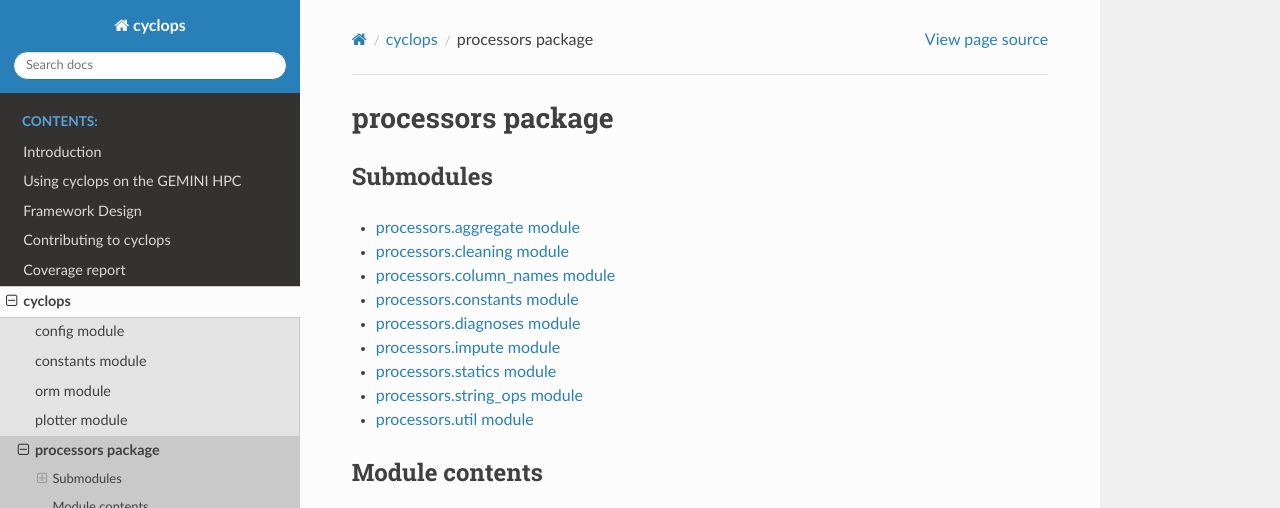
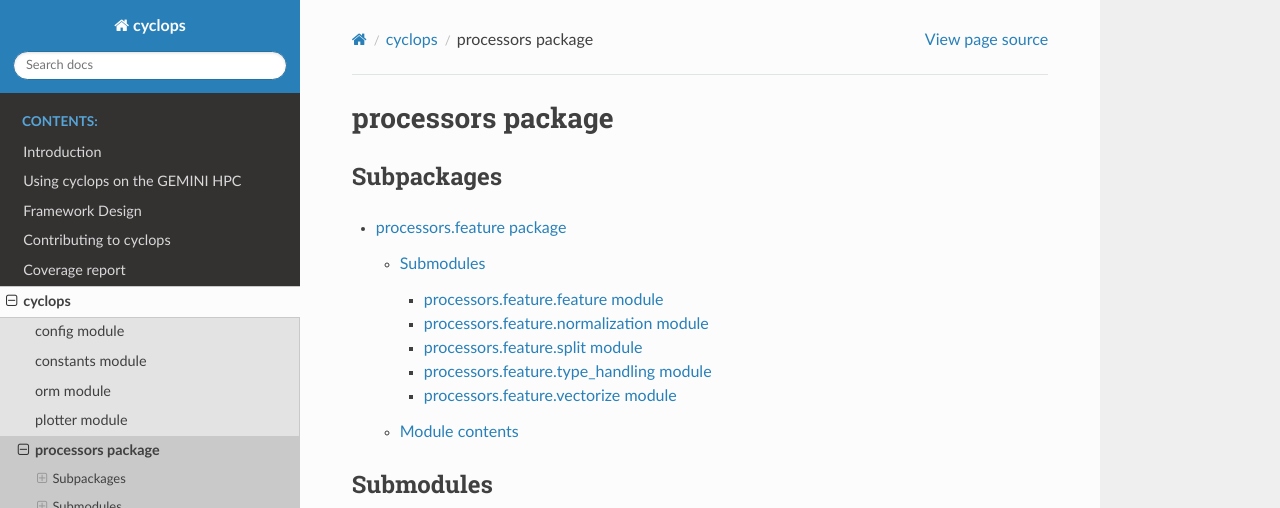
Before and after one commit to VectorInstitute/cyclops, a Sphinx documentation site: the page built from docs/source/reference/api/processors.rst, in a window 1280 px wide and 1109 px high, cut to the strip 0-508 px from the top of the window. Built offline with Sphinx 7.4.7 and the Read the Docs theme 2.0.0, drawn with Linux system fonts in a browser that asks for light colours.

Commit message:
Update docs for feature processing package

```diff
--- a/docs/source/conf.py
+++ b/docs/source/conf.py
@@ -17,6 +17,7 @@ import sys
 
 sys.path.insert(0, os.path.abspath("../../cyclops"))
 sys.path.insert(0, os.path.abspath("../../cyclops/processors"))
+sys.path.insert(0, os.path.abspath("../../cyclops/processors/feature"))
 sys.path.insert(0, os.path.abspath("../../cyclops/utils"))
 sys.path.insert(0, os.path.abspath("../../cyclops/query"))
 sys.path.insert(0, os.path.abspath("../../cyclops/query/postprocess"))
--- /dev/null
+++ b/docs/source/reference/api/processors.feature.feature.rst
@@ -0,0 +1,7 @@
+processors.feature.feature module
+=================================
+
+.. automodule:: processors.feature.feature
+   :members:
+   :undoc-members:
+   :show-inheritance:
--- /dev/null
+++ b/docs/source/reference/api/processors.feature.normalization.rst
@@ -0,0 +1,7 @@
+processors.feature.normalization module
+=======================================
+
+.. automodule:: processors.feature.normalization
+   :members:
+   :undoc-members:
+   :show-inheritance:
--- /dev/null
+++ b/docs/source/reference/api/processors.feature.split.rst
@@ -0,0 +1,7 @@
+processors.feature.split module
+===============================
+
+.. automodule:: processors.feature.split
+   :members:
+   :undoc-members:
+   :show-inheritance:
--- /dev/null
+++ b/docs/source/reference/api/processors.feature.type_handling.rst
@@ -0,0 +1,7 @@
+processors.feature.type\_handling module
+========================================
+
+.. automodule:: processors.feature.type_handling
+   :members:
+   :undoc-members:
+   :show-inheritance:
--- /dev/null
+++ b/docs/source/reference/api/processors.feature.vectorize.rst
@@ -0,0 +1,7 @@
+processors.feature.vectorize module
+===================================
+
+.. automodule:: processors.feature.vectorize
+   :members:
+   :undoc-members:
+   :show-inheritance:
--- a/docs/source/reference/api/processors.rst
+++ b/docs/source/reference/api/processors.rst
@@ -1,5 +1,13 @@
 processors package
 ==================
+
+Subpackages
+-----------
+
+.. toctree::
+   :maxdepth: 4
+
+   processors.feature
 
 Submodules
 ----------
```
Also changed, not shown: docs/source/reference/api/processors.feature.rst (added, +22 -0 lines), 1 other file.
